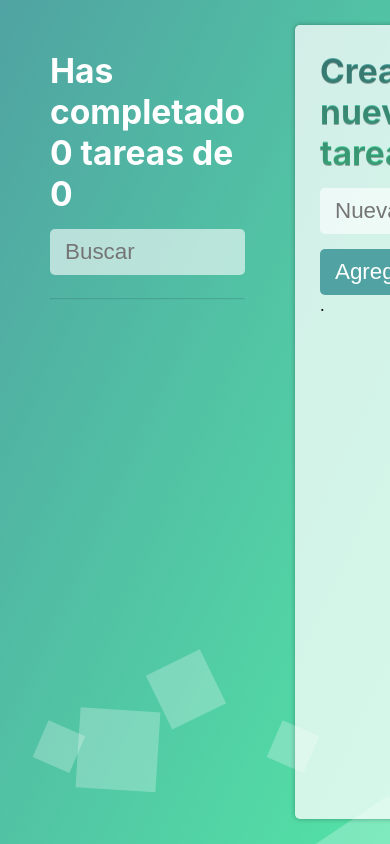
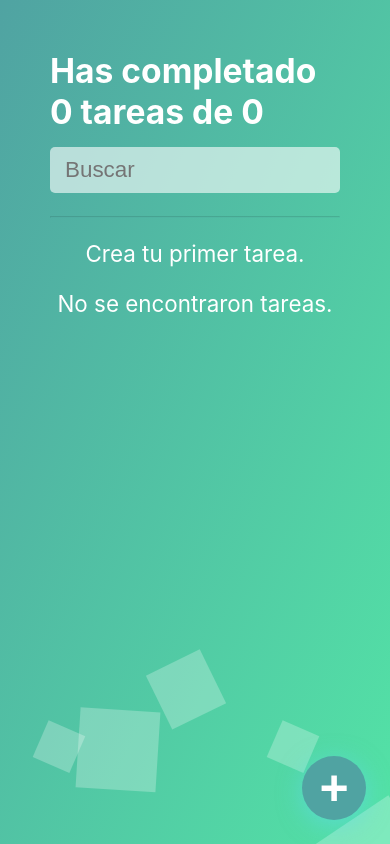
Before and after one commit to Juan-87/todo-list, a React (Create React App) app: page / in a window 390 px wide. Built offline with nearby package versions, Linux system fonts and the light colour scheme.

Commit message:
funcionalidad agregar tareas

```diff
--- a/public/index.html
+++ b/public/index.html
@@ -29,6 +29,7 @@
   <body>
     <noscript>You need to enable JavaScript to run this app.</noscript>
     <div id="root"></div>
+    <div id="modal"></div>
     <!--
       This HTML file is a template.
       If you open it directly in the browser, you will see an empty page.
--- a/src/App.css
+++ b/src/App.css
@@ -62,6 +62,7 @@ input[type="text"] {
   box-sizing: border-box;
   padding: 25px;
   color: #fff;
+  overflow-x: auto;
 }
 
 .createForm {
@@ -77,7 +78,15 @@ input[type="text"] {
   -moz-box-shadow: 0px 0px 5px 0px rgba(0,0,0,0.3);
 }
 
-.createForm h2 {
+.createForm p,
+.modal p {
+  font-size: 1.4em;
+  color: red;
+  font-weight: bold;
+}
+
+.createForm h2,
+.modal h2 {
   background: -webkit-linear-gradient(#50a3a2, #53e3a6);
   -webkit-background-clip: text;
   -webkit-text-fill-color: transparent;
@@ -85,7 +94,8 @@ input[type="text"] {
   text-shadow: 0px 1px rgba(0,0,0,0.3);
 }
 
-.createForm button {
+.createForm button,
+.modal button {
   float: right;
   border: none;
   border-radius: 5px;
@@ -95,6 +105,13 @@ input[type="text"] {
   color: #fff;
   cursor: pointer;
   transition: all .3s ease-in-out;
+}
+
+.modal input[type="text"] {
+  background-color: rgba(255, 255, 255, .6);
+  box-shadow: 0px 0px 5px 0px rgba(0,0,0,0.3);
+  -webkit-box-shadow: 0px 0px 5px 0px rgba(0,0,0,0.3);
+  -moz-box-shadow: 0px 0px 5px 0px rgba(0,0,0,0.3);
 }
 
 .createForm button:hover {
@@ -124,6 +141,11 @@ input[type="text"] {
   font-size: 1.4em;
   cursor: pointer;
   position: relative;
+}
+
+.first-todo {
+  text-align: center;
+  font-size: 1.4em;
 }
 
 .checkmark {
@@ -169,6 +191,30 @@ input[type="text"] {
   background-color:#50a3a2;
   left:8px;
   top:18px;
+}
+
+.CreateTodoButton {
+  background-color: #50a3a2;
+  box-shadow: 0px 5px 25px rgba(97, 218, 250, 0.5);
+  border: none;
+  border-radius: 50%;
+  cursor: pointer;
+  font-size: 50px;
+  position: fixed;
+  bottom: 24px;
+  right: 24px;
+  font-weight: bold;
+  color: #fff;
+  display: flex;
+  justify-content: center;
+  align-items: center;
+  height: 64px;
+  width: 64px;
+  display: none;
+}
+
+.CreateTodoButton:hover {
+  transform: rotate(224deg);
 }
 
 .bg-bubbles {
@@ -276,6 +322,34 @@ input[type="text"] {
   animation-delay: 11s;
 }
 
+.modal {
+  position: fixed;
+  top: 0;
+  left: 0;
+  background-color: rgba(255, 255, 255, 0.8);
+  width: 96%;
+  height: 96%;
+  z-index: 100;
+  margin: 2%;
+  border-radius: 5px;
+  box-sizing: border-box;
+  padding: 15px;
+}
+
+@media (max-width: 600px) {
+  #root .wrapper {
+    grid-template-columns: 1fr;
+  }
+
+  .createForm {
+    display: none;
+  }
+
+  .CreateTodoButton {
+    display: block;
+  }
+}
+
 @-webkit-keyframes square {
   0%   { transform: translateY(0); }
   100% { transform: translateY(-700px) rotate(600deg); }
--- a/src/App.js
+++ b/src/App.js
@@ -1,54 +1,14 @@
 import './App.css';
 
 import React from 'react';
-
-import { TodoData } from './components/TodoList';
-import { AddTodo } from './components/AddTodo';
-
-function useLocalStorage(itemName, initialValue) {
-  const storage = localStorage.getItem(itemName);
-  const parsedStorage = storage ? JSON.parse(storage) : initialValue;
-
-  const [items, setItems] = React.useState(parsedStorage);
-
-  const saveItems = (items) => {
-    localStorage.setItem(itemName, JSON.stringify(items));
-
-    setItems([...items]);
-  }
-
-  return [items, saveItems];
-}
+import { TodoProvider } from './TodoContext';
+import { AppUI } from './AppUI';
 
 function App() {
-  const [todos, setTodos] = useLocalStorage('TODOS_V1', []);
-  const [searchValue, setSearchValue] = React.useState('');
-
   return (
-    <React.Fragment>
-      <section className="wrapper">
-        <article className='listContainer'>
-          <TodoData searchValue={searchValue} setSearchValue={setSearchValue} todos={todos} setTodos={setTodos} />
-        </article>
-
-        <article className='createForm'>
-          <AddTodo />
-        </article>
-      </section>
-
-      <ul className="bg-bubbles">
-        <li></li>
-        <li></li>
-        <li></li>
-        <li></li>
-        <li></li>
-        <li></li>
-        <li></li>
-        <li></li>
-        <li></li>
-        <li></li>
-      </ul>
-    </React.Fragment>
+    <TodoProvider>
+      <AppUI />
+    </TodoProvider>
   );
 }
 
--- /dev/null
+++ b/src/AppUI.js
@@ -0,0 +1,56 @@
+import React from 'react';
+
+import { TodoData } from './components/TodoList';
+import { AddTodo } from './components/AddTodo';
+import { AddTodoForm } from './components/AddTodoForm';
+import { Modal } from './components/Modal';
+
+import { TodoContext } from './TodoContext';
+
+function AppUI() {
+  const {
+    openModal,
+    toggleModal
+  } = React.useContext(TodoContext);
+
+  const width = window.innerWidth
+                || document.documentElement.clientWidth
+                || document.body.clientWidth;
+
+  return (
+    <React.Fragment>
+      <section className="wrapper">
+        <article className='listContainer'>
+          <TodoData />
+        </article>
+
+        <AddTodo>
+          <AddTodoForm />
+        </AddTodo>
+      </section>
+
+      <ul className="bg-bubbles">
+        <li></li>
+        <li></li>
+        <li></li>
+        <li></li>
+        <li></li>
+        <li></li>
+        <li></li>
+        <li></li>
+        <li></li>
+        <li></li>
+      </ul>
+
+      {(openModal && width <= 600) && (
+        <Modal>
+          <button onClick={toggleModal}>Cerrar</button>
+
+          <AddTodoForm />
+        </Modal>
+      )}
+    </React.Fragment>
+  );
+}
+
+export { AppUI };
--- /dev/null
+++ b/src/TodoContext/index.js
@@ -0,0 +1,80 @@
+import React from "react";
+import { useLocalStorage } from "./useLocalStorage";
+
+const TodoContext = React.createContext();
+
+function TodoProvider(props) {
+    const [todos, setTodos] = useLocalStorage('TODOS_V1', []);
+    const [searchValue, setSearchValue] = React.useState('');
+    const [openModal, setOpenModal] = React.useState(false);
+    const [addTodoError, setAddTodoError] = React.useState('');
+    const completed = todos.filter(todo => todo.completed).length;
+    const total = todos.length;
+    const filteredTodos = todos.filter(todo => todo.text.toLowerCase().includes(searchValue.toLowerCase()));
+
+    const completeTodo = (todo) => {
+        const index = todos.indexOf(todo);
+        todos[index].completed = !todo.completed;
+
+        setTodos(todos);
+    };
+
+    const deleteTodo = (e, todo) => {
+        e.stopPropagation();
+
+        const index = todos.indexOf(todo);
+        todos.splice(index, 1);
+
+        setTodos(todos);
+    };
+
+    const searchTodo = (e) => {
+        setSearchValue(e.currentTarget.value);
+    };
+
+    const addTodo = (text) => {
+        if (text.trim() === '') {
+            setAddTodoError('La tarea no puede estar vacía.');
+            return;
+        }
+
+        if (todos.find(todo => todo.text === text)) {
+            setAddTodoError('La tarea ya existe.');
+            return;
+        }
+
+        setTodos([...todos, { text, completed: false }]);
+        setAddTodoError('');
+        toggleModal();
+    }
+
+    const toggleModal = () => {
+        setOpenModal(!openModal);
+        setAddTodoError('');
+    };
+
+    return (
+        <TodoContext.Provider value={{
+            completeTodo,
+            deleteTodo,
+            searchTodo,
+            todos,
+            setTodos,
+            searchValue,
+            setSearchValue,
+            completed,
+            total,
+            filteredTodos,
+            openModal,
+            setOpenModal,
+            toggleModal,
+            addTodo,
+            addTodoError,
+            setAddTodoError
+        }}>
+            {props.children}
+        </TodoContext.Provider>
+    );
+}
+
+export { TodoContext, TodoProvider };
--- /dev/null
+++ b/src/TodoContext/useLocalStorage.js
@@ -0,0 +1,18 @@
+import React from "react";
+
+function useLocalStorage(itemName, initialValue) {
+    const storage = localStorage.getItem(itemName);
+    const parsedStorage = storage ? JSON.parse(storage) : initialValue;
+
+    const [items, setItems] = React.useState(parsedStorage);
+
+    const saveItems = (items) => {
+        localStorage.setItem(itemName, JSON.stringify(items));
+
+        setItems([...items]);
+    }
+
+    return [items, saveItems];
+}
+
+export { useLocalStorage };
--- a/src/components/AddTodo.js
+++ b/src/components/AddTodo.js
@@ -1,17 +1,19 @@
 import React from 'react';
 
-function AddTodo() {
-    const addTodoToList = (msg) => {
-        alert(msg);
-    }
+import { TodoContext } from '../TodoContext';
+
+function AddTodo({ children }) {
+    const {
+        toggleModal
+    } = React.useContext(TodoContext);
 
     return (
         <React.Fragment>
-            <h2>Crear nueva tarea</h2>
+            <article className='createForm'>
+                {children}
+            </article>
 
-            <input type="text" placeholder="Nueva tarea" />
-
-            <button onClick={() => addTodoToList('test')}>Agregar</button>.
+            <button className="CreateTodoButton" onClick={toggleModal}>+</button>
         </React.Fragment>
     );
 }
--- /dev/null
+++ b/src/components/AddTodoForm.js
@@ -0,0 +1,30 @@
+import React from 'react';
+
+import { TodoContext } from '../TodoContext';
+
+function AddTodoForm() {
+    const {
+        addTodo,
+        addTodoError
+    } = React.useContext(TodoContext);
+
+    const [newText, setNewText] = React.useState('');
+
+    const onNewTextChange = (e) => {
+        setNewText(e.currentTarget.value);
+    }
+
+    return (
+        <React.Fragment>
+            <h2>Crear nueva tarea</h2>
+
+            <input type="text" placeholder="Nueva tarea" onChange={onNewTextChange} value={newText} />
+
+            <button onClick={() => addTodo(newText)}>Agregar</button>
+
+            {addTodoError && <p className='error'>{addTodoError}</p>}
+        </React.Fragment>
+    );
+}
+
+export { AddTodoForm };
--- /dev/null
+++ b/src/components/Modal.js
@@ -0,0 +1,13 @@
+import React from "react";
+import ReactDOM from "react-dom";
+
+function Modal({ children }) {
+    return ReactDOM.createPortal(
+        <div className="modal">
+            {children}
+        </div>,
+        document.getElementById('modal')
+    );
+}
+
+export { Modal };
--- a/src/components/TodoList.js
+++ b/src/components/TodoList.js
@@ -1,41 +1,38 @@
 import React from 'react';
+import { TodoContext } from '../TodoContext';
 
-function TodoCounter({ completed, total }) {
+function TodoCounter() {
+    const {
+        completed,
+        total,
+    } = React.useContext(TodoContext);
+
     return (
         <h2>Has completado {completed} {completed === 1 ? 'tarea' : 'tareas'} de {total}</h2>
     );
 }
 
-function TodoSearch({ searchValue, setSearchValue }) {
-    const onSearch = (e) => {
-        setSearchValue(e.currentTarget.value);
-    };
+function TodoSearch() {
+    const {
+        searchValue,
+        searchTodo
+    } = React.useContext(TodoContext);
 
     return (
-        <input type="text" placeholder="Buscar" onChange={onSearch} value={searchValue} />
+        <input type="text" placeholder="Buscar" onChange={(e) => searchTodo(e)} value={searchValue} />
     );
 }
 
-function TodoItem({ todo, todos, setTodos }) {
-    const onComplete = () => {
-        const index = todos.indexOf(todo);
-        todos[index].completed = !todo.completed;
-
-        setTodos(todos);
-    };
-
-    const onDelete = (e) => {
-        e.stopPropagation();
-
-        const index = todos.indexOf(todo);
-        todos.splice(index, 1);
-
-        setTodos(todos);
-    };
+function TodoItem({ todo }) {
+    const {
+        completeTodo,
+        deleteTodo
+    } = React.useContext(TodoContext);
 
     return (
+        <React.Fragment>
             <li>
-            <label className={`${todo.completed && 'active'}`} onClick={onComplete}>
+                <label className={`${todo.completed && 'active'}`} onClick={() => completeTodo(todo)}>
                     <span className="checkmark">
                         <div className="checkmark_stem"></div>
                         <div className="checkmark_kick"></div>
@@ -43,36 +40,51 @@ function TodoItem({ todo, todos, setTodos }) {
 
                     {todo.text}
 
-                <span className="closemark " onClick={onDelete}></span>
+                    <span className="closemark " onClick={(e) => deleteTodo(e, todo)}></span>
                 </label>
             </li>
+        </React.Fragment>
     );
 }
 
-function TodoList({ todos, setTodos, filtered }) {
+function TodoList() {
+    const {
+        todos,
+        filteredTodos
+    } = React.useContext(TodoContext);
+
     return (
         <section>
+            {todos.length === 0 && <p className='first-todo'>Crea tu primer tarea.</p>}
+            {filteredTodos.length === 0 && <p className='first-todo'>No se encontraron tareas.</p>}
+
             <ul className='todoList'>
-                {filtered.map(todo => (<TodoItem key={todo.text} todo={todo} todos={todos} setTodos={setTodos} />))}
+                {filteredTodos.map(todo => (<TodoItem key={todo.text} todo={todo} />))}
             </ul>
         </section>
     );
 }
 
-function TodoData({ searchValue, setSearchValue, todos, setTodos }) {
-    const completed = todos.filter(todo => todo.completed).length;
-    const total = todos.length;
-    const filteredTodos = todos.filter(todo => todo.text.toLowerCase().includes(searchValue.toLowerCase()));
+function TodoData() {
+    const {
+        completed,
+        total,
+        searchValue,
+        setSearchValue,
+        filteredTodos,
+        todos,
+        setTodos
+    } = React.useContext(TodoContext);
 
     return (
         <React.Fragment>
-            <TodoCounter completed={completed} total={total} />
+            <TodoCounter />
 
-            <TodoSearch searchValue={searchValue} setSearchValue={setSearchValue} />
+            <TodoSearch />
 
             <hr />
 
-            <TodoList filtered={filteredTodos} todos={todos} setTodos={setTodos} />
+            <TodoList />
         </React.Fragment>
     );
 }
```
Lines whose indentation alone changed are shown as unchanged.
